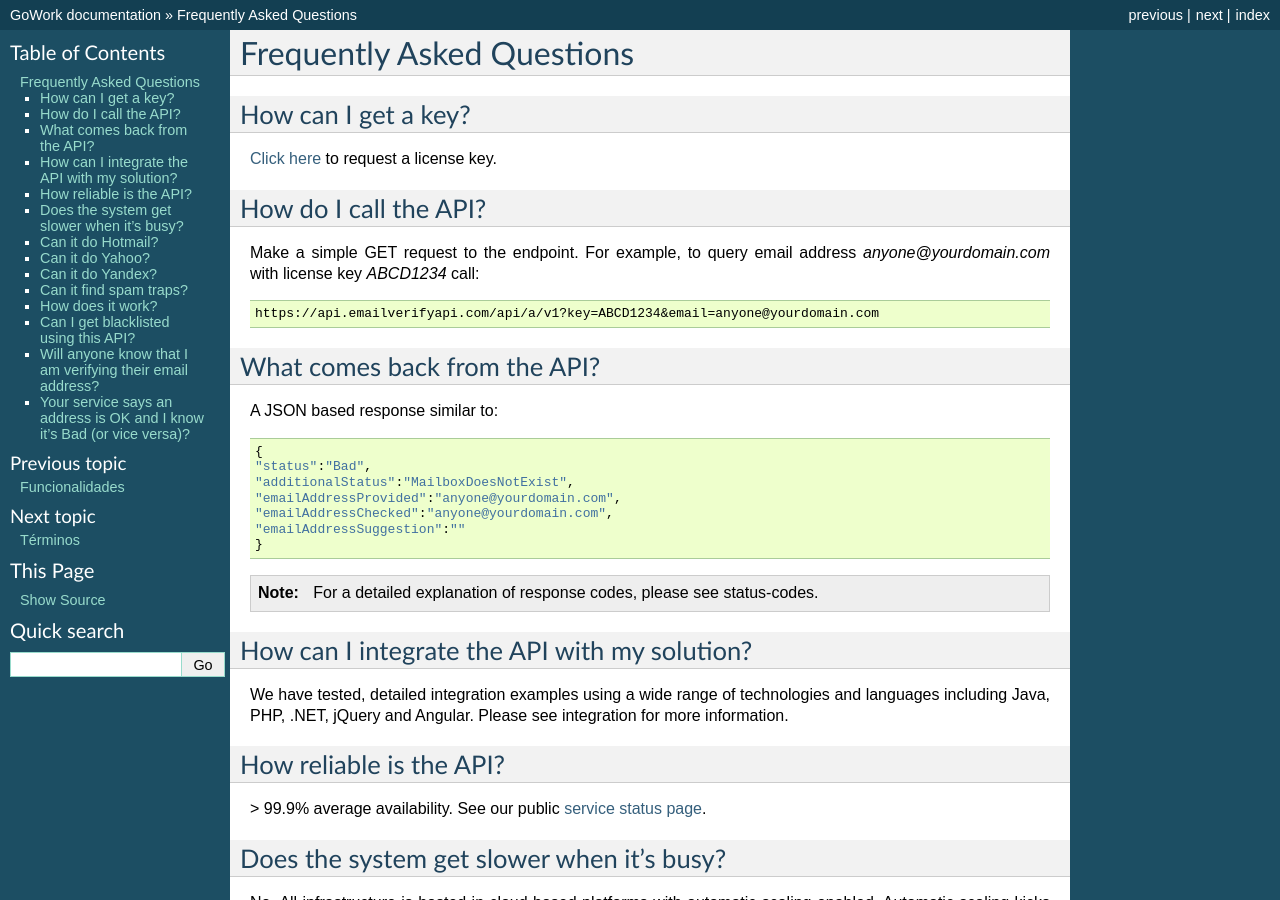
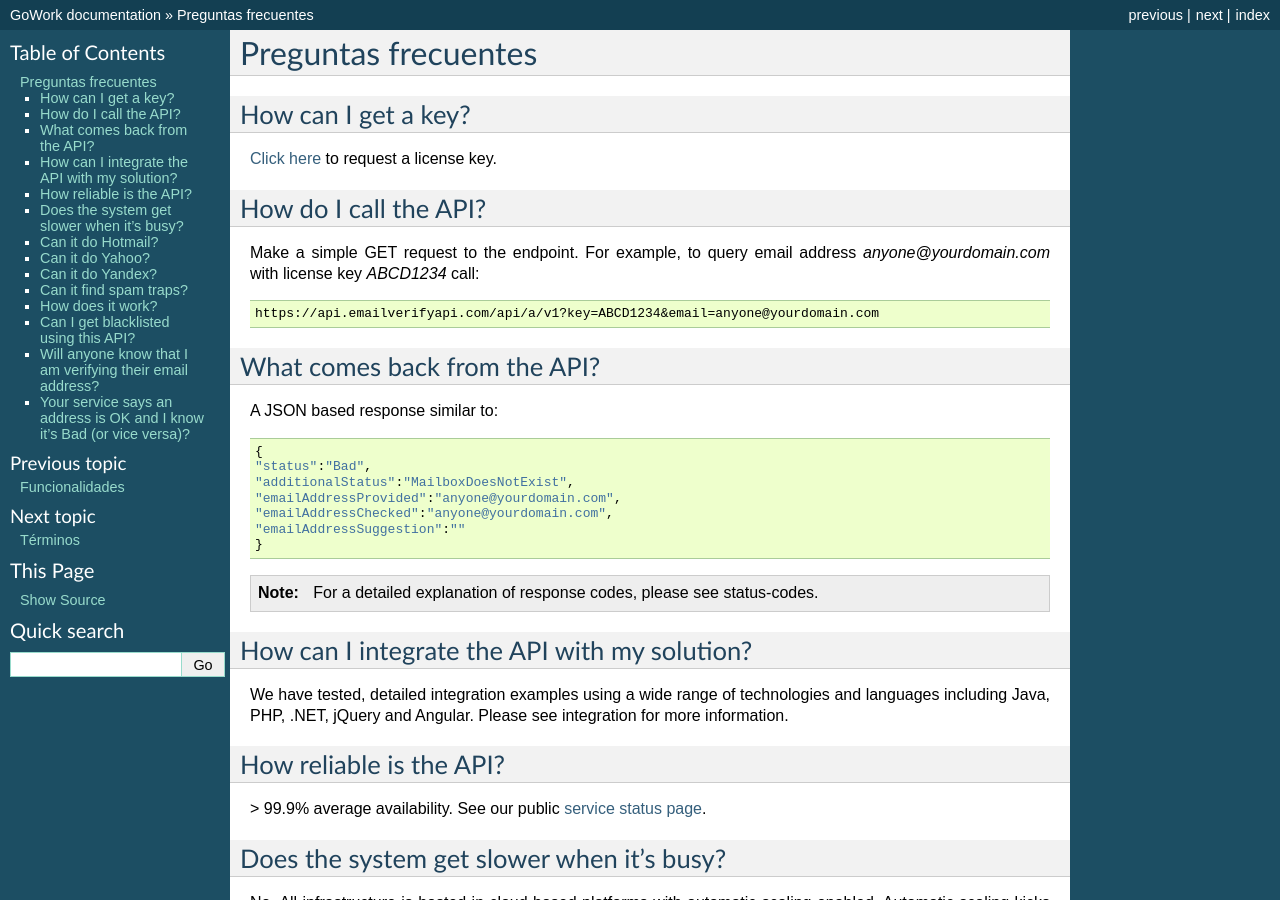
Before and after one commit to help-gowork/help, a Sphinx documentation site: the page built from docs/faqs.rst, in a window 1280 px wide and 900 px high. Built offline with Sphinx 7.4.7, drawn with Linux system fonts in a browser that asks for light colours; some of the changed text lies outside the part shown.

Commit message:
Signed-off-by: GoWork <info@gowork.es>

```diff
--- a/docs/frequently-asked-questions.rst
+++ b/docs/faqs.rst
@@ -1,7 +1,7 @@
 .. _email-checker.com: https://www.email-checker.com/email-checker-api/
 
-Frequently Asked Questions
-==========================
+Preguntas frecuentes
+====================
 
 How can I get a key?
 --------------------
--- a/docs/index.rst
+++ b/docs/index.rst
@@ -42,7 +42,7 @@ FAQs
 .. 	toctree::
 	:maxdepth: 2
 
-	frequently-asked-questions
+	faqs
 
 Términos
 --------
```
Also changed, not shown: docs/modulos.rst (+16 -2 lines).
